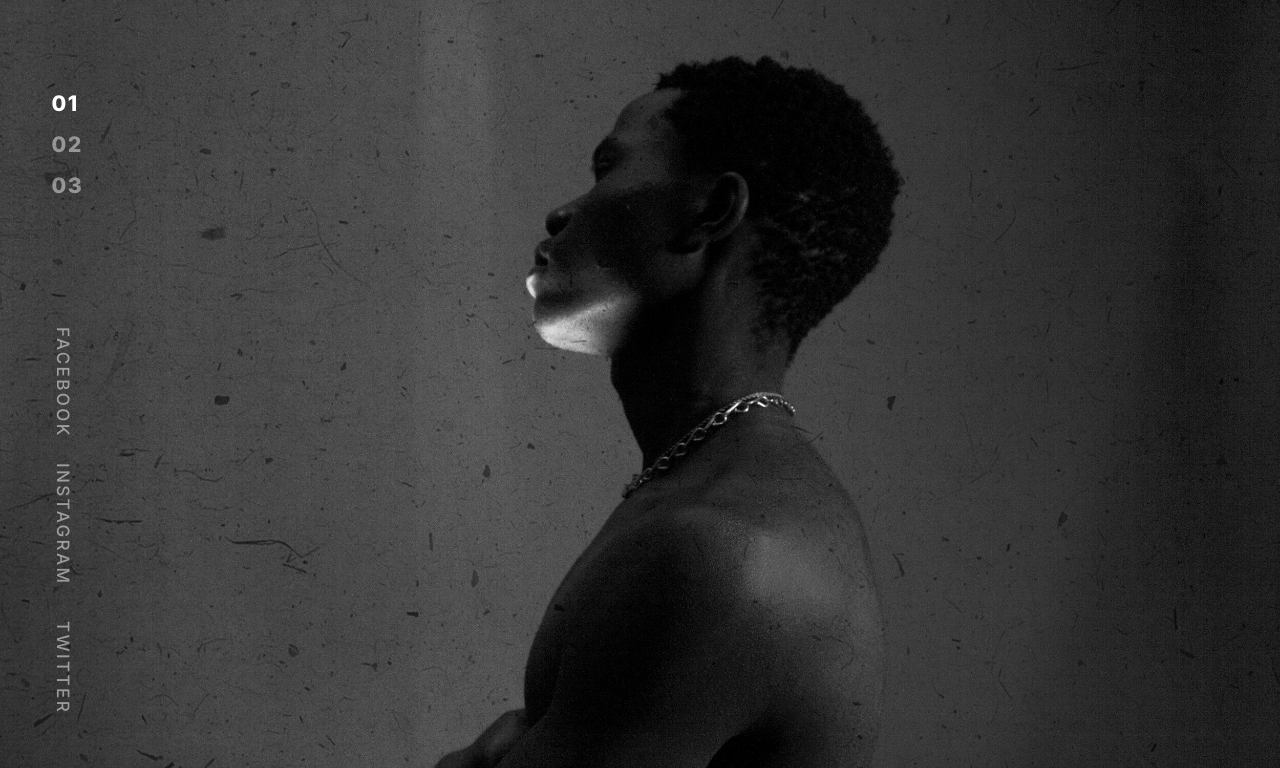
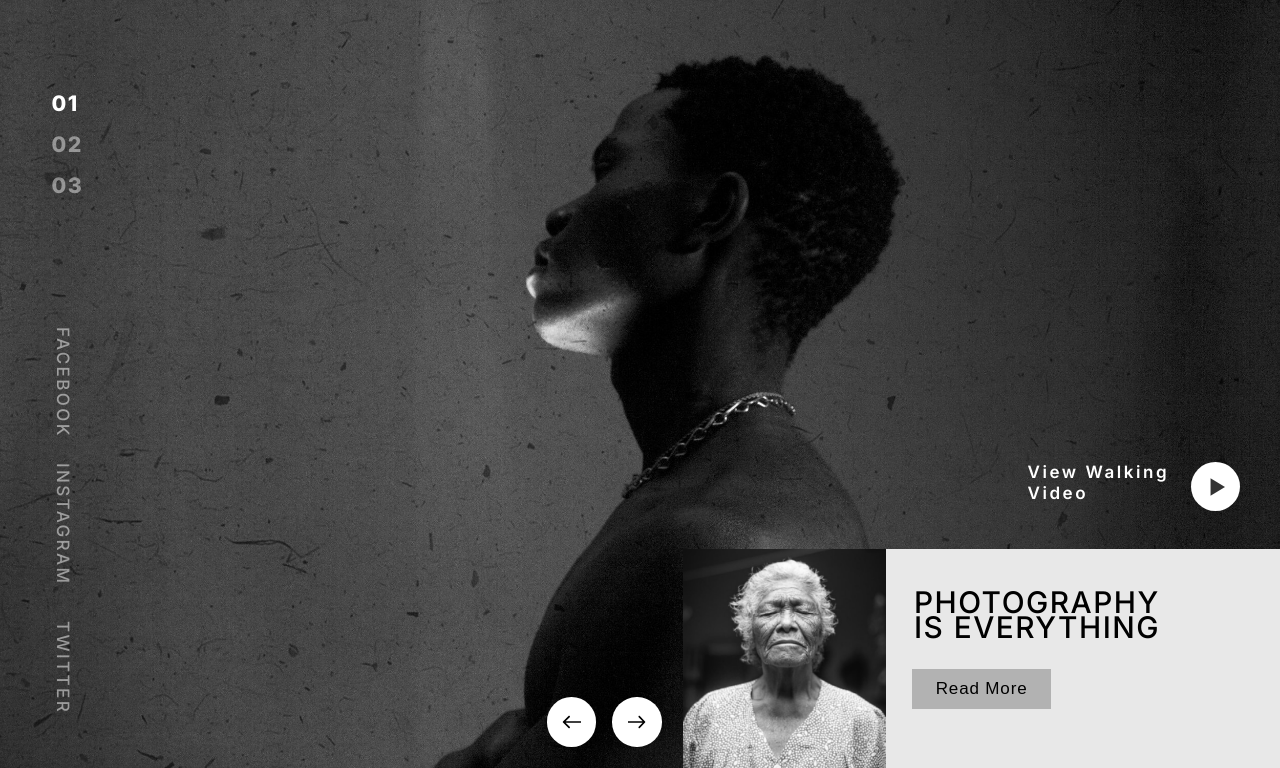
Before and after one commit to Dyeuse/Millennial-Moments, a website: page index.html in a window 1280 px wide. Shown: the part 105-873 px from the top of the page. Drawn offline with Linux system fonts and the light colour scheme.

Commit message:
Add main content (Explanations)

```diff
--- a/index.html
+++ b/index.html
@@ -48,6 +48,37 @@
 						<li class="social__link">twitter</li>
 					</ul>
 				</div>
+				<main class="explanations">
+					<div class="slider">
+						<div class="ellipse ellipse--left">
+							<img src="./media/Arrow _left.svg" alt="" />
+						</div>
+						<div class="ellipse ellipse--right">
+							<img src="./media/Arrow_right.svg" alt="" />
+						</div>
+					</div>
+					<div class="details">
+						<div class="video">
+							<div class="video__heading">
+								view walking <br />video
+							</div>
+							<div class="ellipse ellipse--play">
+								<img src="./media/play.svg" alt="" />
+							</div>
+						</div>
+						<div class="portrait">
+							<img
+								src="media/old_woman.png"
+								class="portrait__image"
+								alt="Old woman with close eyes"
+							/>
+							<div class="portrait__text">
+								<h2>photography <br />is everything</h2>
+								<button class="btn">read more</button>
+							</div>
+						</div>
+					</div>
+				</main>
 			</div>
 		</div>
 	</body>
--- /dev/null
+++ b/sass/components/_btn.scss
@@ -0,0 +1,10 @@
+.btn {
+	border-style: none;
+	background-color: rgba(128, 128, 128, 0.51);
+	font-weight: 500;
+	font-size: clamp(12px, 1.33vw, 20px);
+	line-height: clamp(14px, 1.6vw, 24px);
+	letter-spacing: 0.05em;
+	text-transform: capitalize;
+	padding: clamp(4px, 0.73vw, 11px) clamp(10px, 1.86vw, 28px);
+}
--- /dev/null
+++ b/sass/components/_ellipse.scss
@@ -0,0 +1,17 @@
+.ellipse {
+	display: flex;
+	justify-content: center;
+	align-items: center;
+	width: clamp(29px, 3.86vw, 58px);
+	height: clamp(29px, 3.86vw, 58px);
+	background-color: #fff;
+	border-radius: 50%;
+	&--right img,
+	&--left img {
+		width: 37.93%;
+	}
+	&--play img {
+		width: 31.03%;
+		padding-left: 8.97%;
+	}
+}
--- /dev/null
+++ b/sass/components/_portrait.scss
@@ -0,0 +1,21 @@
+.portrait {
+	display: flex;
+	&__image {
+		height: clamp(150px, 17.11vw, 257px);
+	}
+	&__text {
+		width: clamp(120px, 28.76vw, 432px);
+		text-transform: uppercase;
+		color: #000;
+		background-color: #e8e8e8;
+		padding-left: 2vw;
+		h2 {
+			font-weight: 500;
+			font-size: clamp(12px, 2.33vw, 35px);
+			line-height: clamp(25px, 2vw, 42px);
+			letter-spacing: 0.05em;
+			padding: 2vw 2vw 2vw 0;
+			margin: 15px 2px 3px 2px;
+		}
+	}
+}
--- /dev/null
+++ b/sass/components/_slider.scss
@@ -0,0 +1,11 @@
+.slider {
+	display: flex;
+	justify-content: center;
+	align-items: flex-end;
+	gap: clamp(10px, 1.27vw, 19px);
+	padding: clamp(13px, 1.67vw, 25px);
+	@media screen and(max-width: 899px) {
+		position: absolute;
+		padding: 0 clamp(10px, 1.27vw, 19px);
+	}
+}
--- a/sass/components/_social.scss
+++ b/sass/components/_social.scss
@@ -6,6 +6,9 @@
 	text-transform: uppercase;
 	color: rgba(255, 255, 255, 0.5);
 	margin-left: 14px;
+	@media screen and(max-width: 399px) {
+		margin-left: 0;
+	}
 
 	&__link {
 		writing-mode: vertical-rl;
--- /dev/null
+++ b/sass/components/_video.scss
@@ -0,0 +1,12 @@
+.video {
+	display: flex;
+	gap: clamp(13px, 1.67vw, 25px);
+	font-weight: 600;
+	font-size: clamp(12px, 1.33vw, 20px);
+	line-height: clamp(14px, 1.6vw, 24px);
+	letter-spacing: 0.15em;
+	text-transform: capitalize;
+	margin-right: clamp(10px, 2.66vw, 40px); //10px fake
+	margin-bottom: clamp(23px, 2.93vw, 44px);
+	padding-right: 6px;
+}
--- /dev/null
+++ b/sass/layout/_details.scss
@@ -0,0 +1,5 @@
+.details {
+	display: flex;
+	flex-direction: column;
+	align-items: flex-end;
+}
--- /dev/null
+++ b/sass/layout/_explanations.scss
@@ -0,0 +1,9 @@
+.explanations {
+	display: flex;
+	position: absolute;
+	bottom: 0;
+	right: 0;
+	@media screen and(max-width: 899px) {
+		flex-direction: column;
+	}
+}
--- a/sass/main.scss
+++ b/sass/main.scss
@@ -1,12 +1,23 @@
 @import './utils/variables';
 @import './utils/mixins.scss';
+
 @import './vendors/reset';
+
 @import './base/base';
 @import './base/wrapper';
+
 @import './components/menu';
 @import './components/burger-menu';
 @import './components/ranking';
 @import './components/social';
+@import './components/ellipse';
+@import './components/video';
+@import './components/portrait';
+@import './components/btn';
+@import './components/slider';
+
 @import './layout/header';
 @import './layout/nav';
 @import './layout/sidebar';
+@import './layout/details';
+@import './layout/explanations';
--- a/sass/utils/_mixins.scss
+++ b/sass/utils/_mixins.scss
@@ -1,4 +1,4 @@
-@mixin burger-element($position: relative, $pxFromTop: none) {
+@mixin burger-element($position: relative, $pxFromTop: unset) {
 	@if ($position == absolute) {
 		content: '';
 	}
```
Also changed, not shown: css/style.css, media/Arrow _left.svg (added), media/Arrow_right.svg (added), media/old_woman.png (added), media/play.svg (added), 1 other file.
